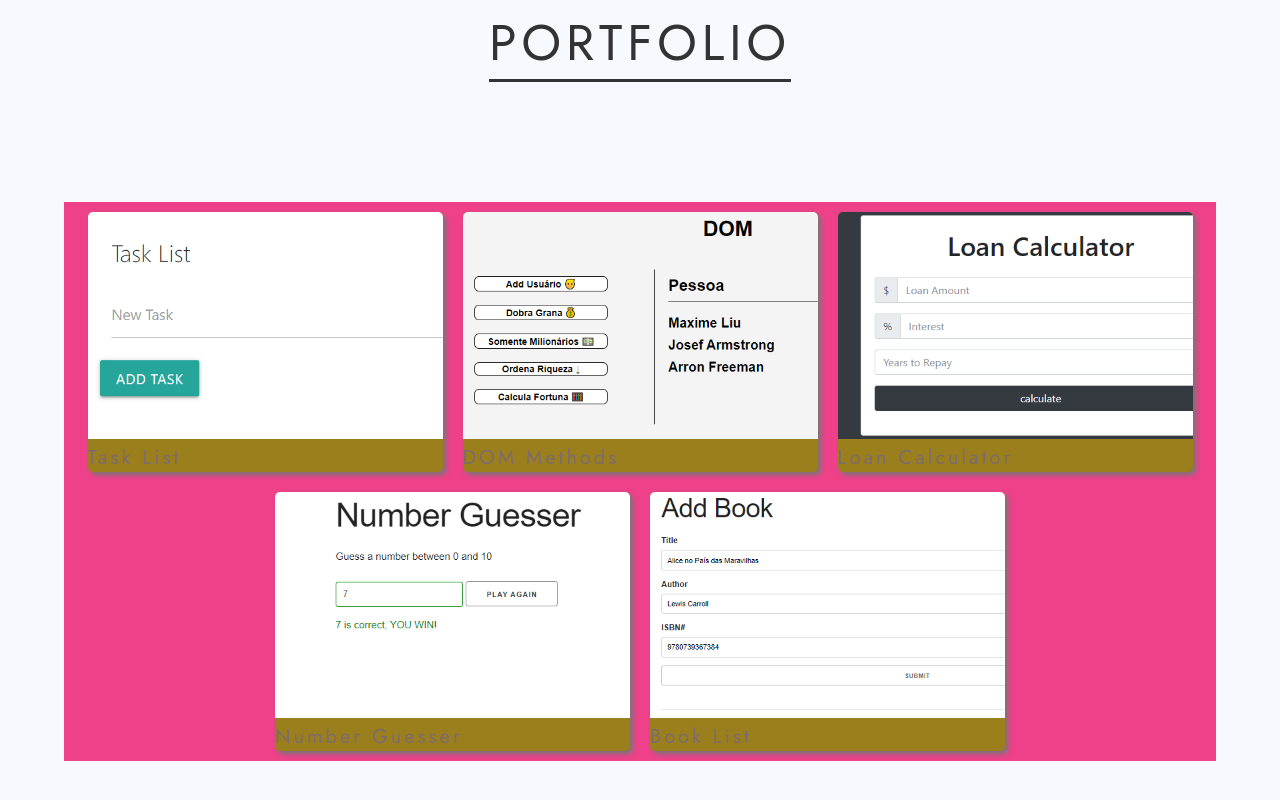
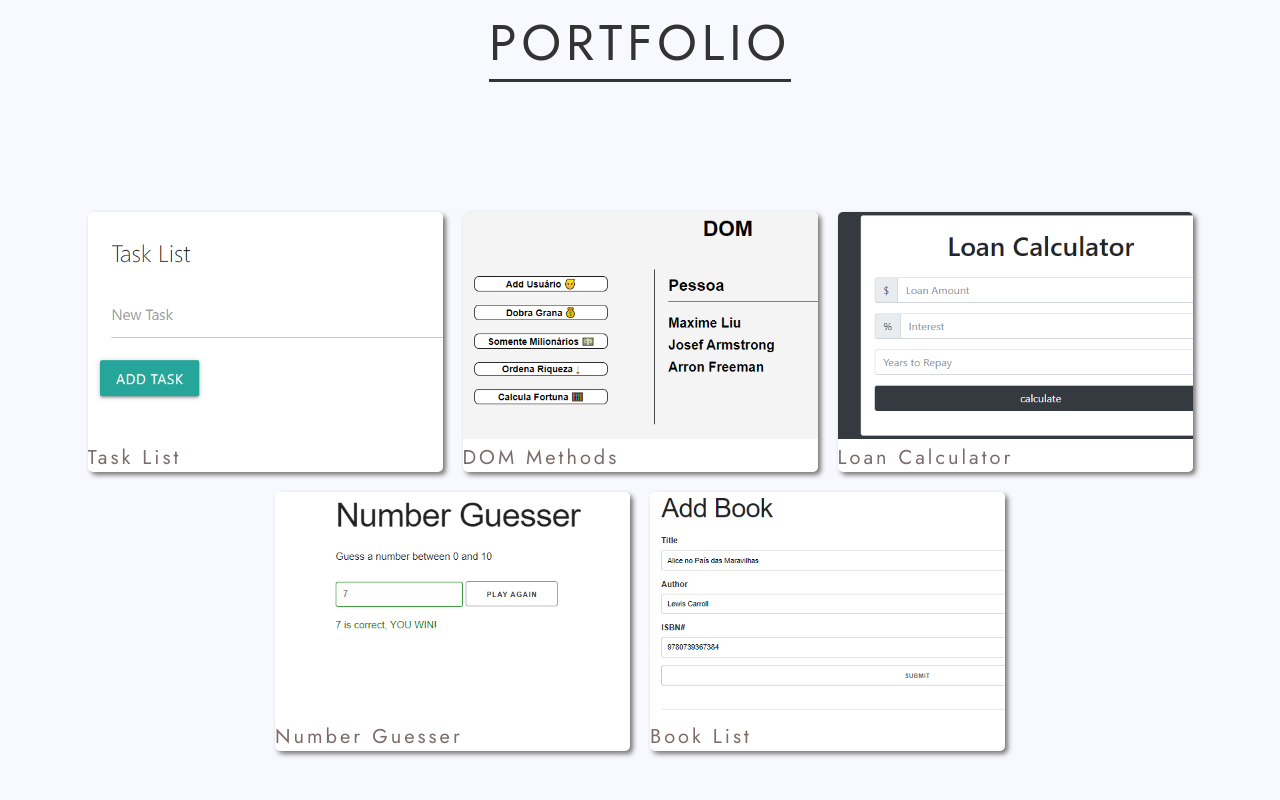
Before and after one commit to videfernandes/videfernandes.github.io, a plain HTML site: page index.html in a window 1280 px wide. Shown: the part 1970-2770 px from the top of the page. Drawn offline with Linux system fonts and the light colour scheme.

Commit message:
fim ajuste projetos

```diff
--- a/style.css
+++ b/style.css
@@ -251,7 +251,6 @@ html {
   width: 90%;
   flex-wrap: wrap;
   margin: auto;
-  background-color: #ee4189;
   display: flex;
   flex-direction: flex;
   flex-flow: row wrap;
@@ -262,14 +261,13 @@ html {
   width: 80%;
   flex-wrap: wrap;
   margin: auto;
-  background-color: lightgreen;
 }
 
 .project-item {
   display: inline-block;
   width: 355px;
   margin: 1rem;
-  background-color: rgb(156, 127, 29);
+  background-color: #fff;
   border-radius: 5px;
   box-shadow: 0.3rem 0.3rem 0.5rem #777;
   position: relative;
```
